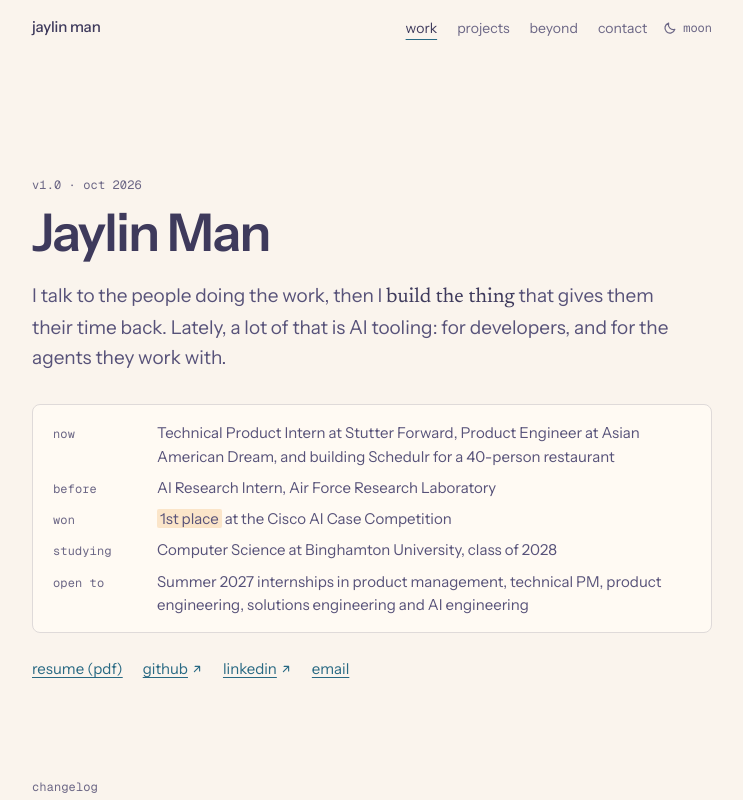
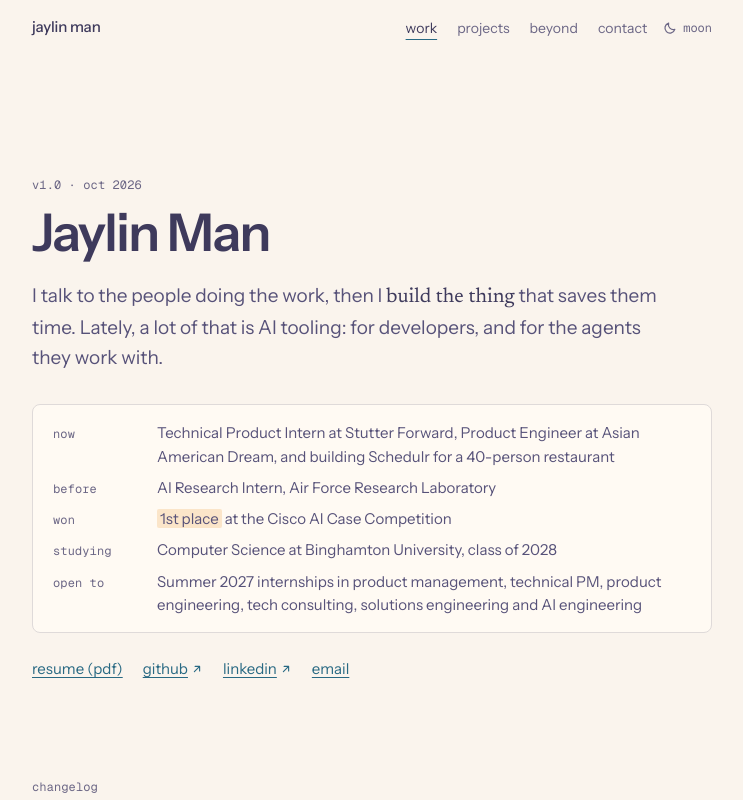
Before and after one commit to j-a-man/jaylinman, a Next.js app: page / in a window 1280 px wide. Shown: the top 800 px of the page, without its empty margins (268-1011 px from the left). Built offline with nearby package versions, Linux system fonts and the light colour scheme.

Commit message:
Update hero, open-to and off-the-clock copy

```diff
--- a/app/(site)/_content.ts
+++ b/app/(site)/_content.ts
@@ -61,7 +61,7 @@ export const hero = {
     leadBefore: 'I talk to the people doing the work, then I ',
     leadSerif: 'build the thing',
     leadAfter:
-        ' that gives them their time back. Lately, a lot of that is AI tooling: for developers, and for the agents they work with.',
+        ' that saves them time. Lately, a lot of that is AI tooling: for developers, and for the agents they work with.',
     spec: [
         {
             key: 'now',
@@ -72,7 +72,7 @@ export const hero = {
         { key: 'studying', value: ['Computer Science at Binghamton University, class of 2028'] },
         {
             key: 'open to',
-            value: ['Summer 2027 internships in product management, technical PM, product engineering, solutions engineering and AI engineering'],
+            value: ['Summer 2027 internships in product management, technical PM, product engineering, tech consulting, solutions engineering and AI engineering'],
         },
     ] satisfies { key: string; value: Rich }[],
 };
@@ -268,8 +268,8 @@ export const education = {
 export const offTheClock: string[] = [
     'NYC-born, Long Island-raised, upstate for school.',
     'Will challenge you to pickleball. Also spikeball.',
-    'Lifts, boulders and swims on a schedule, not a mood.',
-    'Plays piano and watches a lot of film.',
+    'Lifts, boulders and swims regularly.',
+    'Plays piano and likes to make short films.',
     'Designs graphics for student orgs and makes content on the side.',
 ];
 
```
